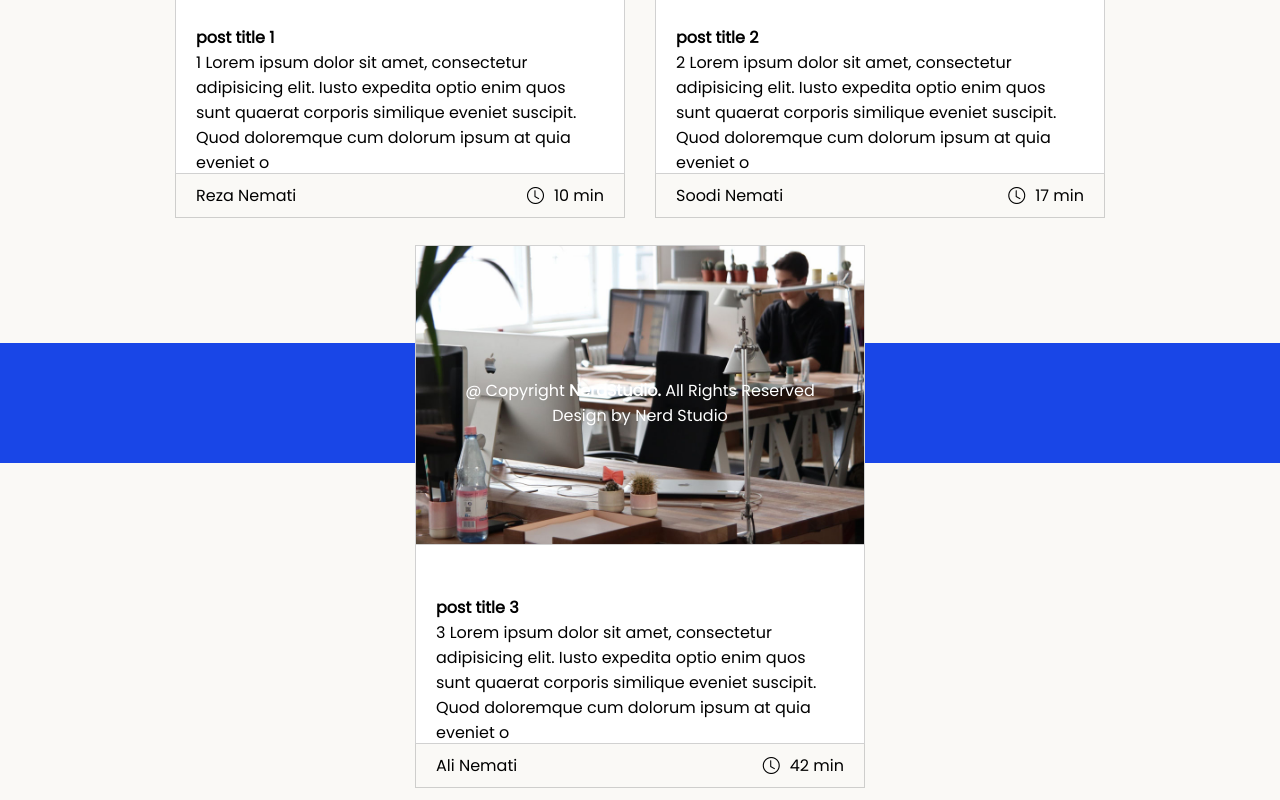
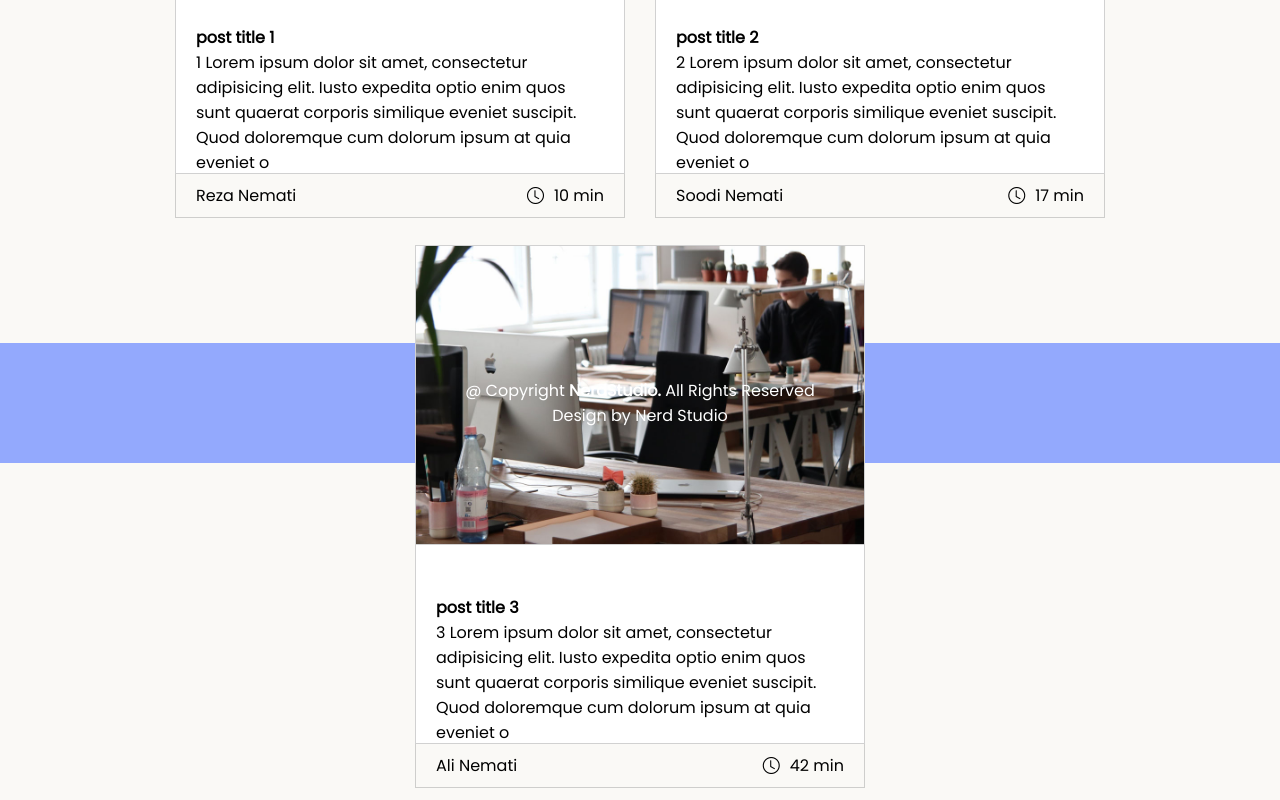
Before and after one commit to officialrezanamti/project1, a React app: page / in a window 1280 px wide. Shown: the part 3277-4077 px from the top of the page. Built offline with nearby package versions, Linux system fonts and the light colour scheme.

Commit message:
footer background color update

```diff
--- a/src/Footer/Footer.css
+++ b/src/Footer/Footer.css
@@ -1,9 +1,9 @@
 footer{
-    background-color: rgb(25, 70, 231);
+    background-color: rgba(117, 147, 255, 0.774);
     height: 15vh;
     display: flex;
     flex-direction: column;
     justify-content: center;
     align-items: center;
-    color: white;
+    color: rgb(255, 255, 255);
 }
```
